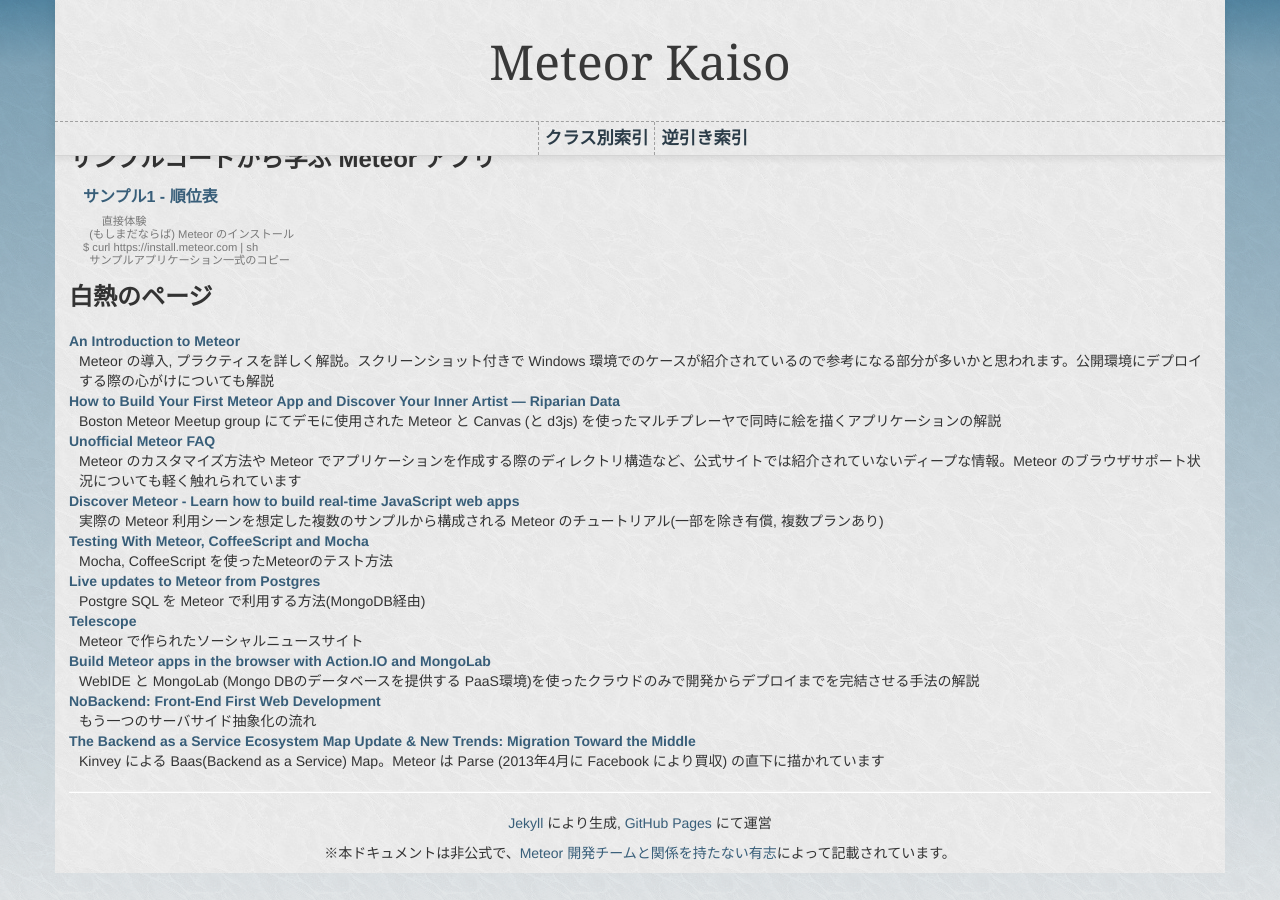
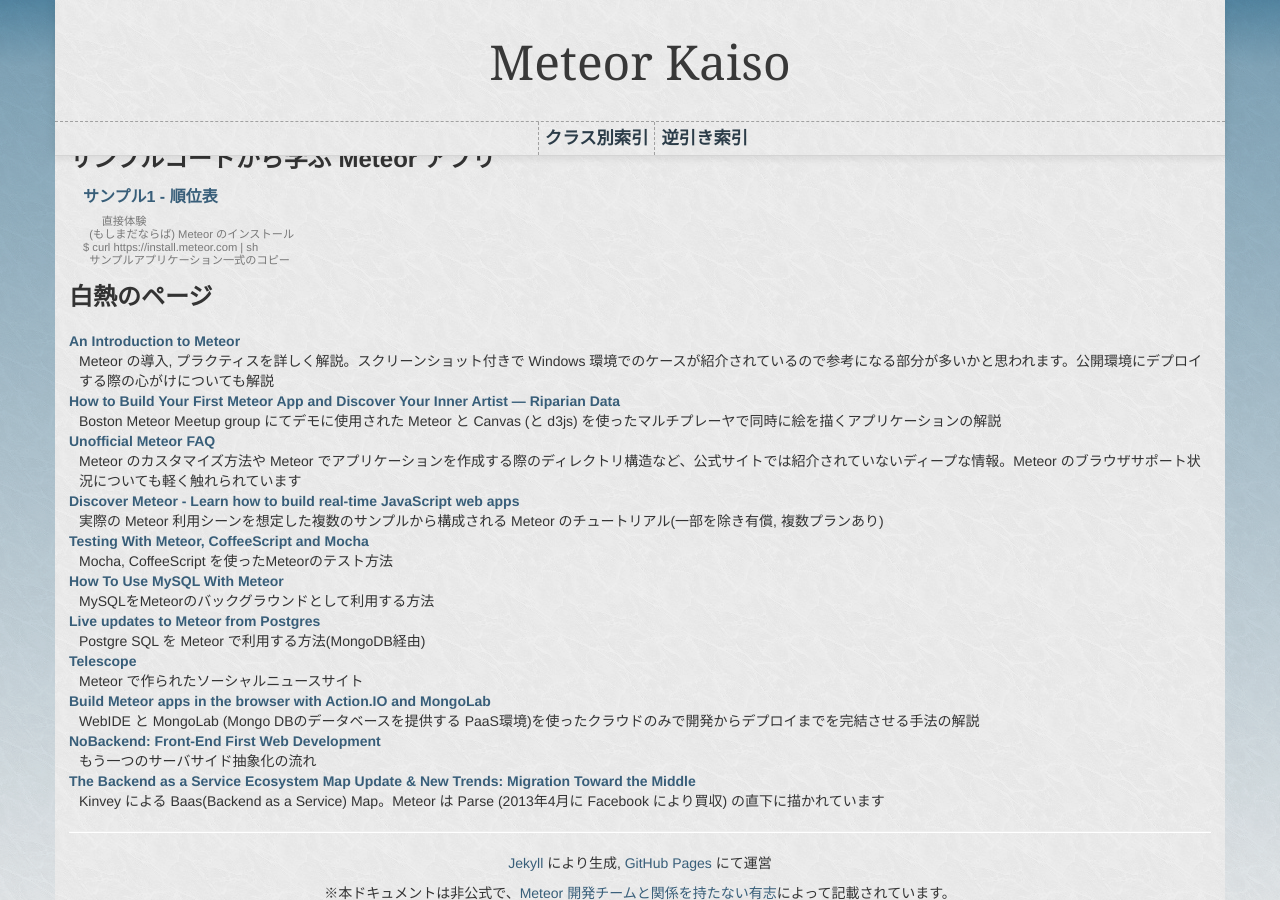
Before and after one commit to arumtaunsaram/meteor_jp, a Jekyll site: the page built from index.html, in a window 1280 px wide and 900 px high, scrolled down 95 px. Built offline with Jekyll 4.4.1, drawn with Linux system fonts in a browser that asks for light colours; Markdown is read by kramdown in place of the engine named in the settings.

Commit message:
Adds a link.

```diff
--- a/_includes/index.html
+++ b/_includes/index.html
@@ -19,6 +19,8 @@
   	<dd>実際の Meteor 利用シーンを想定した複数のサンプルから構成される Meteor のチュートリアル(一部を除き有償, 複数プランあり)</dd>
     <dt><a href="http://www.skalb.com/2012/08/19/testing-with-meteor-coffeescript-and-mocha/">Testing With Meteor, CoffeeScript and Mocha</a></dt>
   	<dd>Mocha, CoffeeScript を使ったMeteorのテスト方法</dd>
+    <dt><a href="http://www.fastcolabs.com/3007015/how-use-mysql-meteor">How To Use MySQL With Meteor</a></dt>
+  	<dd>MySQLをMeteorのバックグラウンドとして利用する方法</dd>
     <dt><a href="http://www.lshift.net/blog/2013/02/25/live-updates-to-meteor-from-postgres">Live updates to Meteor from Postgres</a></dt>
   	<dd>Postgre SQL を Meteor で利用する方法(MongoDB経由)</dd>
     <dt><a href="http://telesc.pe/">Telescope</a></dt>
```
